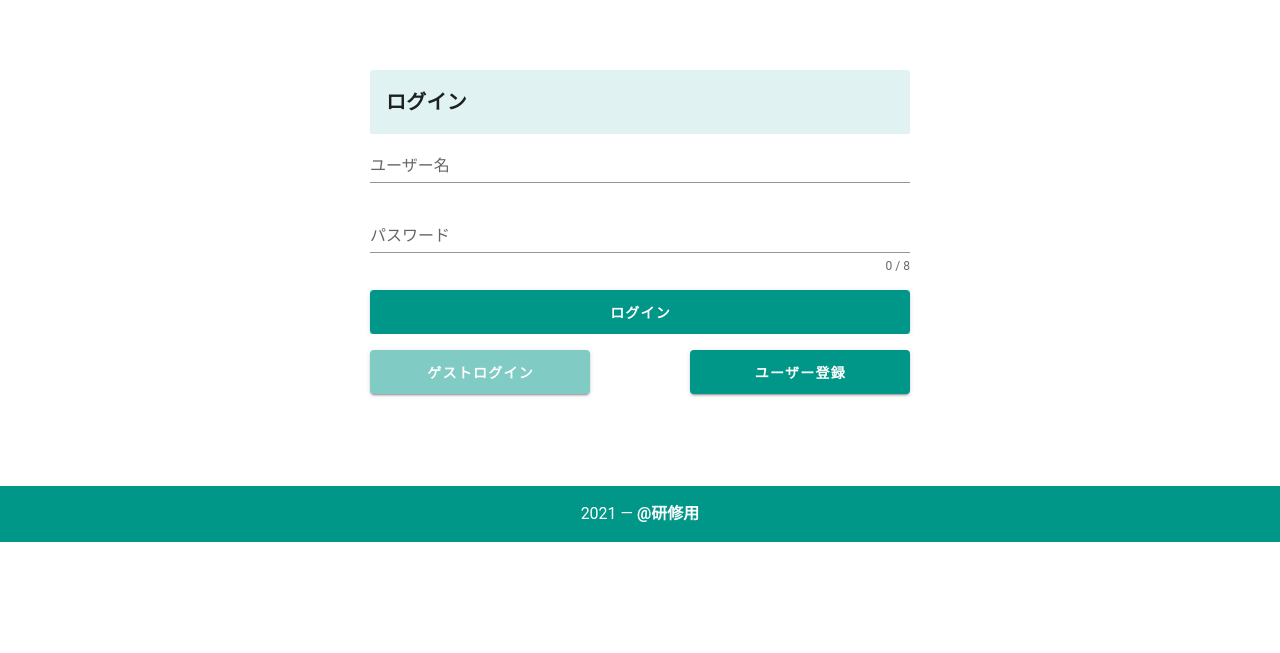
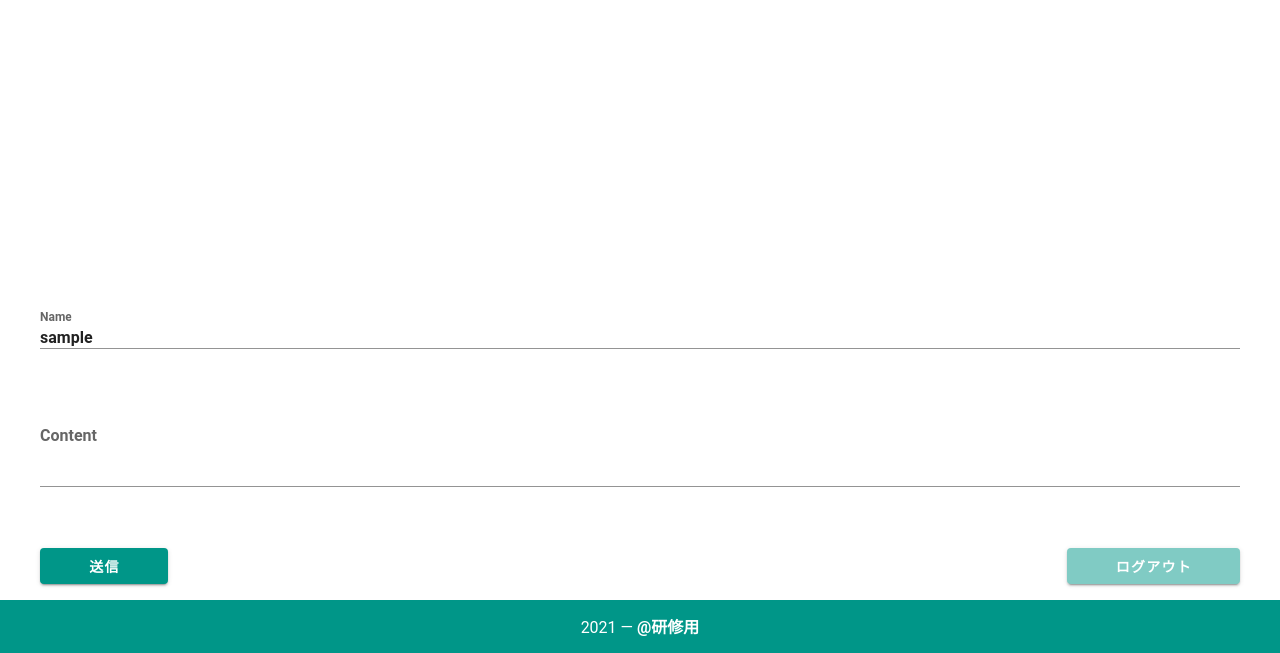
Before and after one commit to kyotaman/Chat_App, a Vue app in the folder Front/: page /chat in a window 1280 px wide. Before the commit this address led to /. Shown: the part 258-911 px from the top of the page. Before the commit the page ends 800 px from the top, so only its background shows below. Built offline with nearby package versions, Linux system fonts and the light colour scheme; no server answers; sample sign-in values are in the browser's storage.

Commit message:
エラーハンドリング追加

```diff
--- a/Front/src/components/contents/Message.vue
+++ b/Front/src/components/contents/Message.vue
@@ -38,7 +38,7 @@
                             <td>
                               <!-- ログインユーザーの投稿にのみ削除ボタンを設置 -->
                                 <v-btn
-                                  v-if="message.name === username"
+                                  v-if="message.name === MessageName"
                                   class="deep-orange white--text"
                                   inlineblock
                                   @click="deleteMessage(message.id)">
@@ -57,7 +57,7 @@
                         <!-- ユーザー名埋め込み 変更不可にする -->
                         <v-text-field
                         class="font-weight-bold"
-                          v-model="newMessageName"
+                          v-model="MessageName"
                           label="Name"
                           height="20px"
                           readonly
@@ -66,13 +66,13 @@
 
                         <v-text-field
                           class="font-weight-bold"
-                          v-model="newMessageBody"
+                          v-model="MessageBody"
                           label="Content"
                           height="100px"
                           required
                         ></v-text-field>
                           <!-- 投稿送信エラー時に表示↓ -->
-                        <p v-show="errorCheck" class="red--text">入力内容を確認してください</p>
+                        <p v-show="sendCheck" class="red--text">入力内容を確認してください</p>
 
                         <v-card
                           class="d-flex justify-space-between"
@@ -107,20 +107,20 @@
 import {axios, moment} from '../../router/index'
 
 export default {
-  props: ['token', 'username'],
+  props: ['token', 'userName'],
   data: function () {
     return {
       messages: [],
-      newMessageName: '',
-      newMessageBody: '',
-      usertoken: '',
-      errorCheck: false,
+      MessageName: '',
+      MessageBody: '',
+      userToken: '',
+      sendCheck: false,
       url: 'api/messages/'
     }
   },
   watch: {
     token: function () {
-      localStorage.setItem('usertoken', JSON.stringify(this.usertoken))
+      localStorage.setItem('userToken', JSON.stringify(this.userToken))
     }
   },
   methods: {
@@ -147,36 +147,39 @@ export default {
     // 投稿追加
     submit () {
       let params = new URLSearchParams()
-      params.append('name', this.newMessageName)
-      params.append('body', this.newMessageBody)
-      if (!this.newMessageName || !this.newMessageBody) {
-        this.errorCheck = true
+      params.append('name', this.MessageName)
+      params.append('body', this.MessageBody)
+      if (!this.MessageName || !this.MessageBody) {
+        this.sendCheck = true
       } else {
         axios.post(this.url, params)
           .then((res) => {
             this.getMessages()
-            this.newMessageBody = ''
-            this.errorCheck = false
+            this.MessageBody = ''
+            this.sendCheck = false
+          }).catch((err) => {
+            console.log(err)
           })
       }
     },
     // ログアウト
     logout () {
-      localStorage.removeItem('usertoken')
+      localStorage.clear()
       alert('ログアウトしました。')
       this.$router.push({ name: 'top' })
     }
   },
   mounted () {
-    this.getMessages()
-    // 受け取った値の反映
-    this.newMessageName = this.username
-    // トークン処理 優先順位はprops,localStorageの順
-    // トークンがない場合はトップページへ遷移
-    this.usertoken = this.token || JSON.parse(localStorage.getItem('usertoken')) || ''
-    localStorage.setItem('usertoken', JSON.stringify(this.usertoken))
-    if (!this.usertoken) {
+    this.userToken = this.token || JSON.parse(localStorage.getItem('userToken'))
+    this.MessageName = this.userName || JSON.parse(localStorage.getItem('userName'))
+    // トークンと名前が両方ある場合のみページ表示
+    if (!this.userToken || !this.MessageName) {
       this.$router.push({ name: 'top' })
+    } else {
+      this.getMessages()
+      // リロードしても情報を保持するため、保存
+      localStorage.setItem('userName', JSON.stringify(this.MessageName))
+      localStorage.setItem('userToken', JSON.stringify(this.userToken))
     }
   }
 }
--- a/Front/src/components/contents/Top.vue
+++ b/Front/src/components/contents/Top.vue
@@ -24,11 +24,11 @@
                     <v-text-field
                     input
                     type="text"
-                    name="username"
+                    name="userName"
                     label="ユーザー名"
                     hint="ユーザー名を入力してください"
                     required
-                    v-model="username"
+                    v-model="userName"
                     ></v-text-field>
 
                     <v-text-field
@@ -40,7 +40,9 @@
                     required
                     v-model="password"
                     ></v-text-field>
-
+                    <small class="red--text" v-show="loginCheck">
+                      メールアドレスかパスワードが間違っています
+                    </small>
                     <div class="mt-4">
                           <v-btn
                           class="login"
@@ -90,27 +92,28 @@ axios.defaults.baseURL = 'http://localhost:78'
 export default {
   data: function () {
     return {
-      username: '',
+      userName: '',
       password: '',
       token: '',
+      loginCheck: false,
       url: 'api/login/'
     }
   },
   methods: {
     login () {
       let params = new URLSearchParams()
-      params.append('name', this.username)
+      params.append('name', this.userName)
       params.append('password', this.password)
 
       axios.post(this.url, params)
         .then((res) => {
-          // ログイン成功！
+          // トークンと名前の値をMessage.vueへ渡す
           this.token = res.data.token
-          this.$router.push({ name: 'chat', params: {token: this.token, username: this.username} })
+          this.$router.push({ name: 'chat', params: {token: this.token, userName: this.userName} })
         })
+        // eslint-disable-next-line handle-callback-err
         .catch((err) => {
-          // ログイン失敗
-          console.log(err)
+          this.loginCheck = true
         })
     }
   }
```
